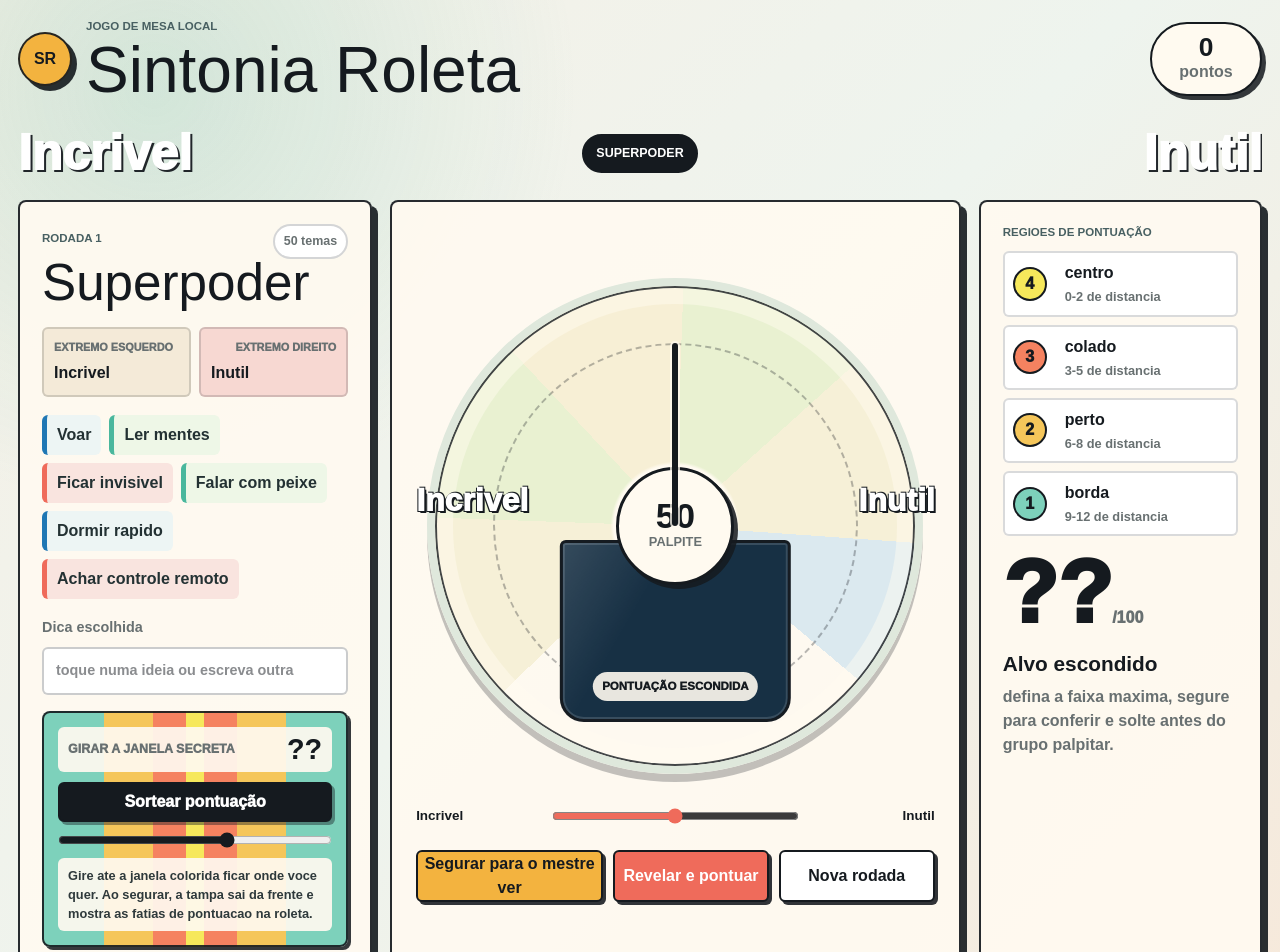
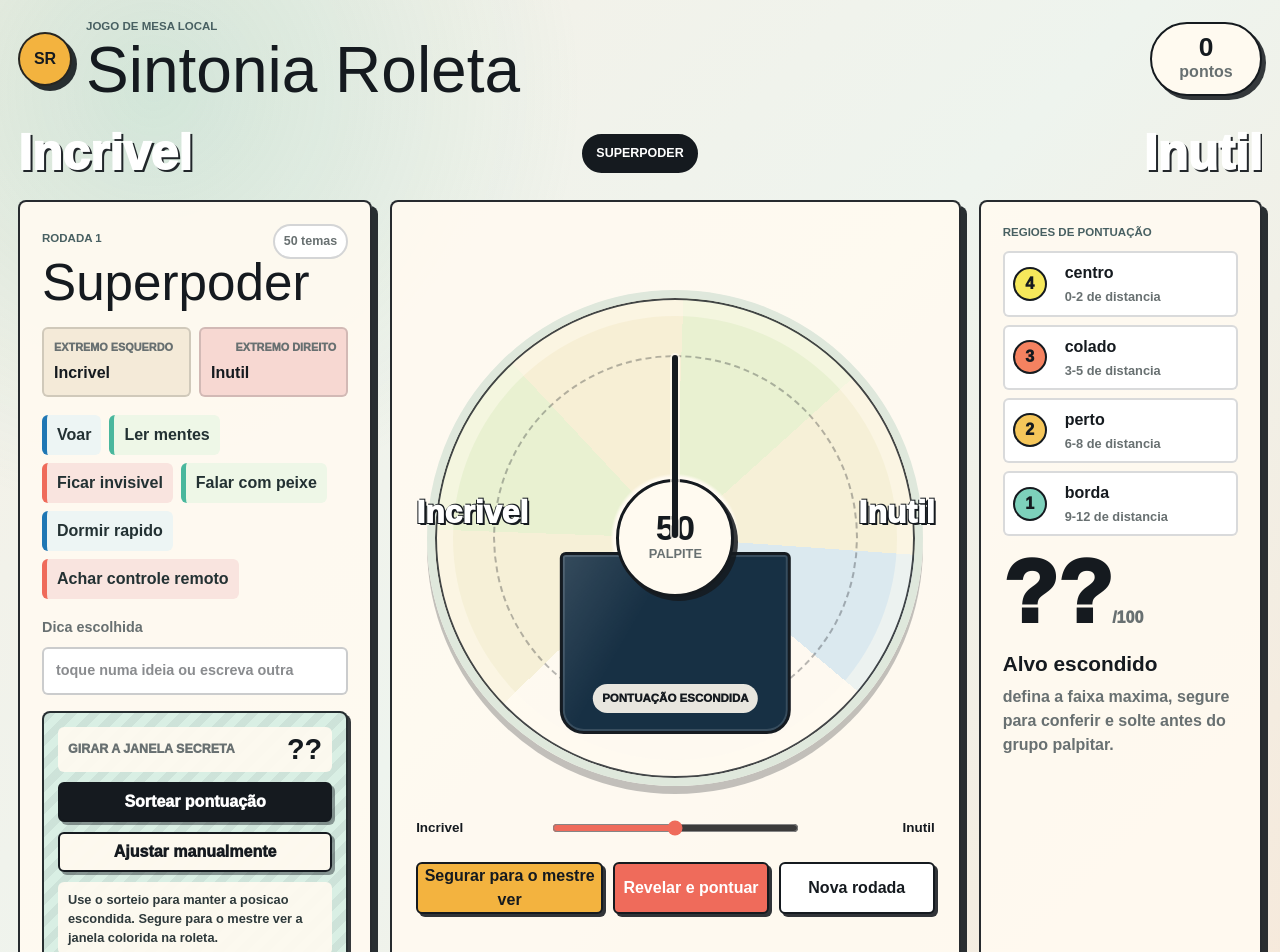
Before and after one commit to thiagwsmaia/sintonia-roleta, a Next.js app: page / in a window 1280 px wide. Shown: the top 952 px of the page. Built offline with nearby package versions, Linux system fonts and the light colour scheme.

Commit message:
Hide scoring target controls

```diff
--- a/app/globals.css
+++ b/app/globals.css
@@ -319,7 +319,8 @@ h2 {
   border: 2px solid rgba(21, 26, 31, 0.9);
   border-radius: 8px;
   background:
-    linear-gradient(90deg, #7dd1bb 0 20%, #f5c65a 20% 36%, #f58260 36% 47%, #f6e85b 47% 53%, #f58260 53% 64%, #f5c65a 64% 80%, #7dd1bb 80% 100%);
+    repeating-linear-gradient(135deg, rgba(21, 26, 31, 0.06) 0 8px, transparent 8px 16px),
+    #d9efe4;
   box-shadow: 3px 3px 0 rgba(21, 26, 31, 0.86);
 }
 
@@ -349,14 +350,23 @@ h2 {
   accent-color: var(--ink);
 }
 
-.random-target-button {
+.random-target-button,
+.manual-target-button {
   min-height: 40px;
   border: 2px solid var(--ink);
   border-radius: 6px;
+  box-shadow: 3px 3px 0 rgba(21, 26, 31, 0.42);
+  font-weight: 950;
+}
+
+.random-target-button {
   background: var(--ink);
   color: #ffffff;
-  box-shadow: 3px 3px 0 rgba(21, 26, 31, 0.42);
-  font-weight: 950;
+}
+
+.manual-target-button {
+  background: rgba(255, 250, 240, 0.96);
+  color: var(--ink);
 }
 
 .master-box small {
--- a/app/page.tsx
+++ b/app/page.tsx
@@ -106,6 +106,7 @@ export default function Home() {
   const [round, setRound] = useState<Round>(initialRound);
   const [leftLabel, setLeftLabel] = useState(initialRound.card.left);
   const [rightLabel, setRightLabel] = useState(initialRound.card.right);
+  const [manualTargetOpen, setManualTargetOpen] = useState(false);
   const [guess, setGuess] = useState(50);
   const [revealed, setRevealed] = useState(false);
   const [peeking, setPeeking] = useState(false);
@@ -145,6 +146,7 @@ export default function Home() {
     setGuess(50);
     setRevealed(false);
     setPeeking(false);
+    setManualTargetOpen(false);
     setClue("");
     setLastPoints(null);
     setRoundNumber((value) => value + 1);
@@ -162,6 +164,7 @@ export default function Home() {
     setPeeking(false);
     setRevealed(false);
     setLastPoints(null);
+    setManualTargetOpen(false);
   }
 
   function reveal() {
@@ -258,6 +261,15 @@ export default function Home() {
               >
                 Sortear pontuação
               </button>
+              <button
+                className="manual-target-button"
+                type="button"
+                onClick={() => setManualTargetOpen((value) => !value)}
+                disabled={revealed}
+              >
+                {manualTargetOpen ? "Ocultar ajuste manual" : "Ajustar manualmente"}
+              </button>
+              {manualTargetOpen ? (
                 <input
                   aria-label="Definir centro da pontuacao maxima"
                   type="range"
@@ -267,9 +279,10 @@ export default function Home() {
                   onChange={(event) => setTarget(Number(event.target.value))}
                   disabled={revealed}
                 />
+              ) : null}
               <small>
-                Gire ate a janela colorida ficar onde voce quer. Ao segurar, a
-                tampa sai da frente e mostra as fatias de pontuacao na roleta.
+                Use o sorteio para manter a posicao escondida. Segure para o
+                mestre ver a janela colorida na roleta.
               </small>
             </div>
           </aside>
```
Also changed, not shown: 2 other files (tests, documents, lock files or other folders). Lines whose indentation alone changed are shown as unchanged.
